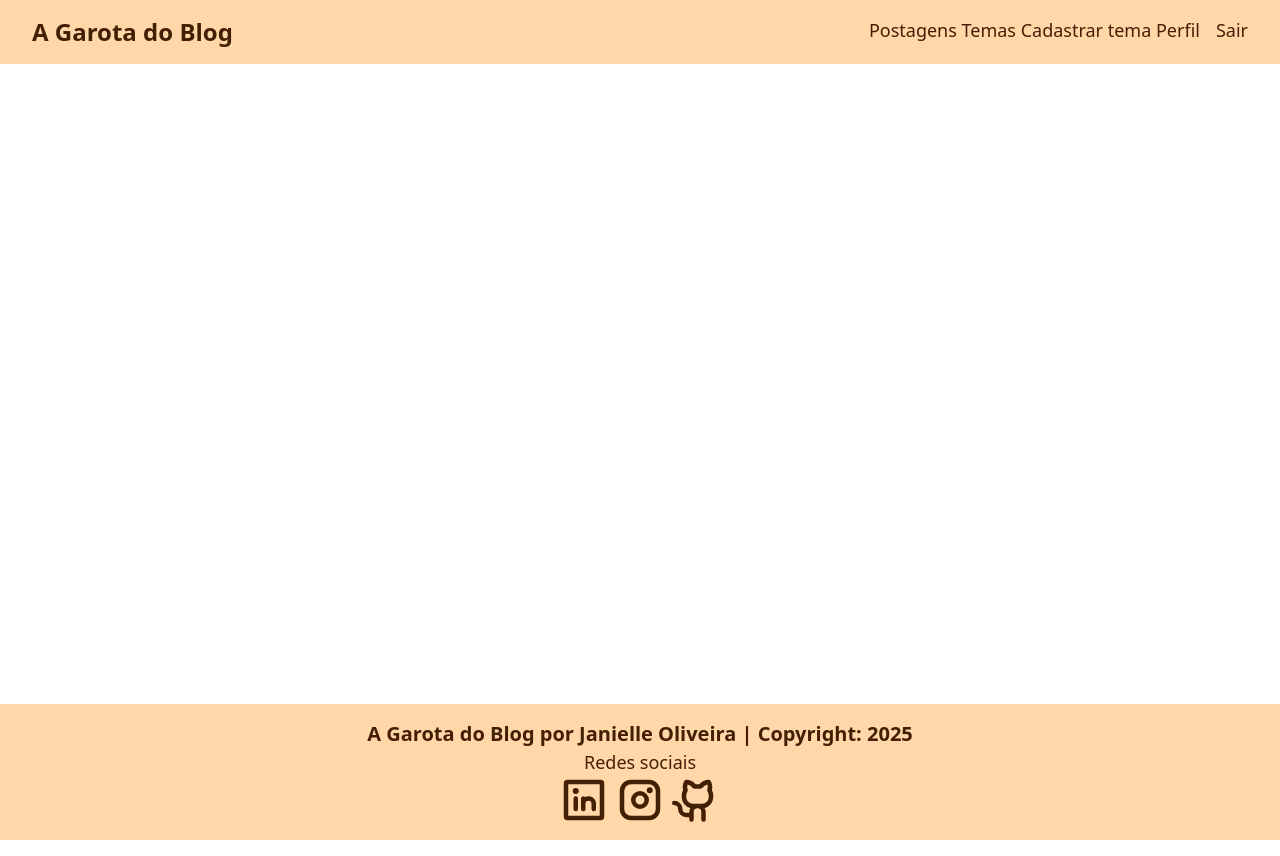
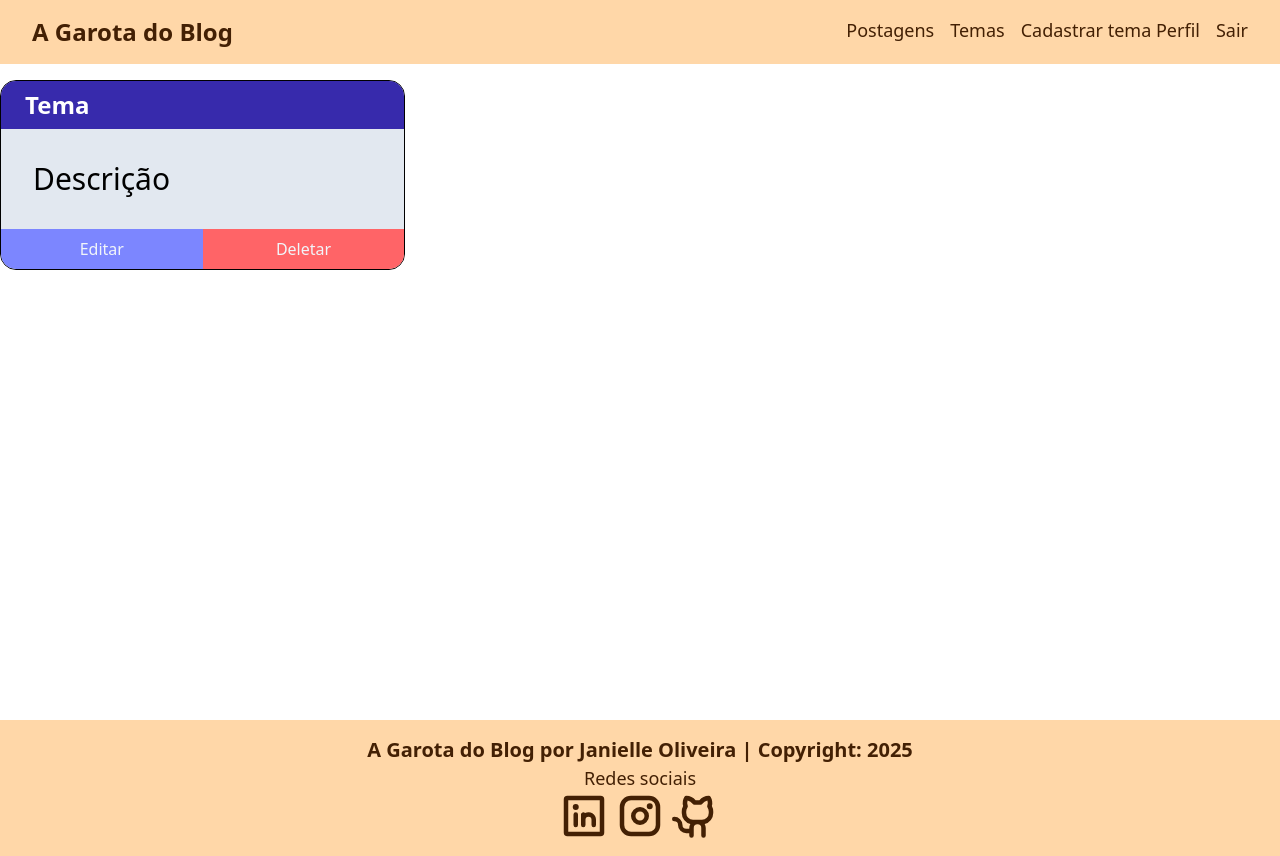
Before and after one commit to JanielleOliveira/blogpessoal_react, a React (Vite) app: page /temas in a window 1280 px wide. Built offline with nearby package versions, Linux system fonts and the light colour scheme.

Commit message:
Implementando Componentes CardTema e ListaTemas + Estilização

```diff
--- a/src/App.tsx
+++ b/src/App.tsx
@@ -1,12 +1,16 @@
 import { BrowserRouter, Route, Routes } from 'react-router-dom'
 import Footer from './components/footer/Footer'
 import Navbar from './components/navbar/Navbar'
+import { AuthProvider } from './contexts/AuthContext'
 import Cadastro from './pages/cadastro/Cadastro'
 import Home from './pages/home/Home'
 import Login from './pages/login/Login'
-import { AuthProvider } from './contexts/AuthContext'
+import ListaTemas from './components/tema/listatemas/ListaTemas'
 
+// Componente principal da aplicação
 function App() {
+
+	// Retorna o JSX do componente App, que inclui o roteamento e a estrutura principal da aplicação
 	return (
 		<>
 
@@ -18,6 +22,7 @@
 							<Route path="/" element={<Login />} />
 							<Route path='/home' element={<Home />}/>
 							<Route path="/cadastro" element={<Cadastro />} />
+							<Route path="/temas" element={<ListaTemas />} />
 						</Routes>
 					</div>
 				<Footer/>
@@ -27,4 +32,5 @@
 	)
 }
 
+// Exporta o componente App para uso em outras partes da aplicação
 export default App
--- a/src/components/navbar/Navbar.tsx
+++ b/src/components/navbar/Navbar.tsx
@@ -25,7 +25,7 @@
 
                     <div className='flex gap-4'>
                         Postagens
-                        Temas
+                        <Link to='/temas' className='hover:underline'>Temas</Link>
                         Cadastrar tema
                         Perfil
                          <Link to='' onClick={logout}>Sair</Link>
--- /dev/null
+++ b/src/components/tema/cardtema/CardTema.tsx
@@ -0,0 +1,29 @@
+import { Link } from "react-router-dom"
+
+// Componente CardTema para exibir informações de um tema
+function CardTema() {
+
+  // Retorna o JSX do componente
+  return (
+
+    // Estrutura do card com cabeçalho, descrição e botões de ação
+    <div className='border flex flex-col rounded-2xl overflow-hidden justify-between'>
+      <header className='py-2 px-6 bg-indigo-800 text-white font-bold text-2xl'>Tema</header>
+      <p className='p-8 text-3xl bg-slate-200 h-full'>Descrição</p>
+
+        <div className='flex'>
+          <Link to=''
+            className='w-full text-slate-100 bg-indigo-400 hover:bg-indigo-800 flex items-center justify-center py-2'>
+            <button>Editar</button>
+          </Link>
+
+          <Link to='' className='text-slate-100 bg-red-400 hover:bg-red-700 w-full flex items-center justify-center'>
+            <button>Deletar</button>
+          </Link>
+        </div>
+
+    </div>
+  )
+}
+
+export default CardTema // Exporta o componente CardTema para uso em outras partes da aplicação
--- /dev/null
+++ b/src/components/tema/listatemas/ListaTemas.tsx
@@ -0,0 +1,20 @@
+import CardTema from "../cardtema/CardTema";
+
+// Componente ListaTemas para exibir uma lista de temas
+function ListaTemas() {
+
+  // Retorna o JSX do componente e também inclui o componente CardTema
+  return (
+    <div className="flex justify-center w-full my-4">
+      <div className="container flex flex-col">
+        <div className="grid grid-cols-1 md:grid-cols-2 lg:grid-cols-3 gap-8">
+
+          <CardTema />
+          </div>
+      </div>
+    </div>
+  );
+}
+
+// Exporta o componente ListaTemas para uso em outras partes da aplicação.
+export default ListaTemas;
```
